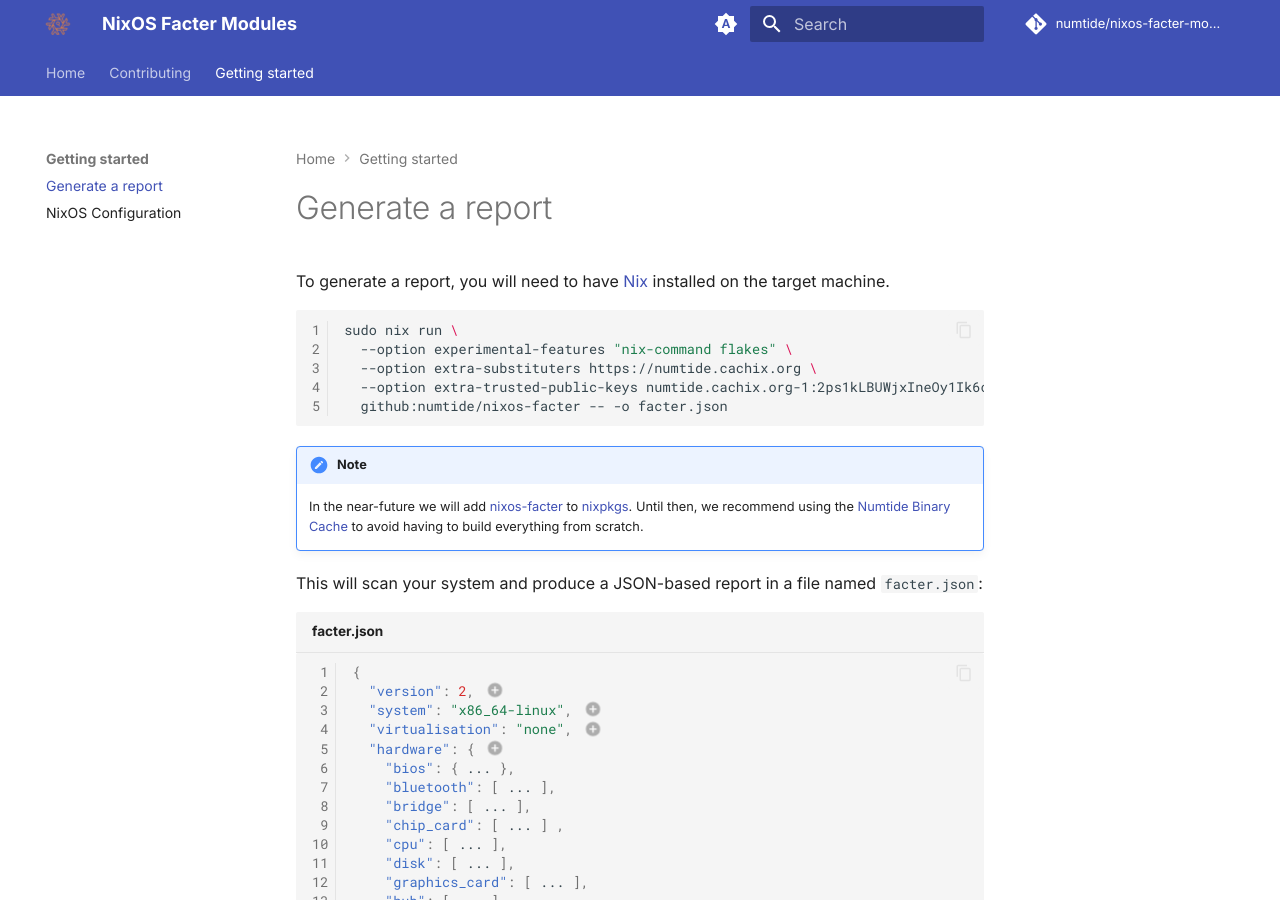
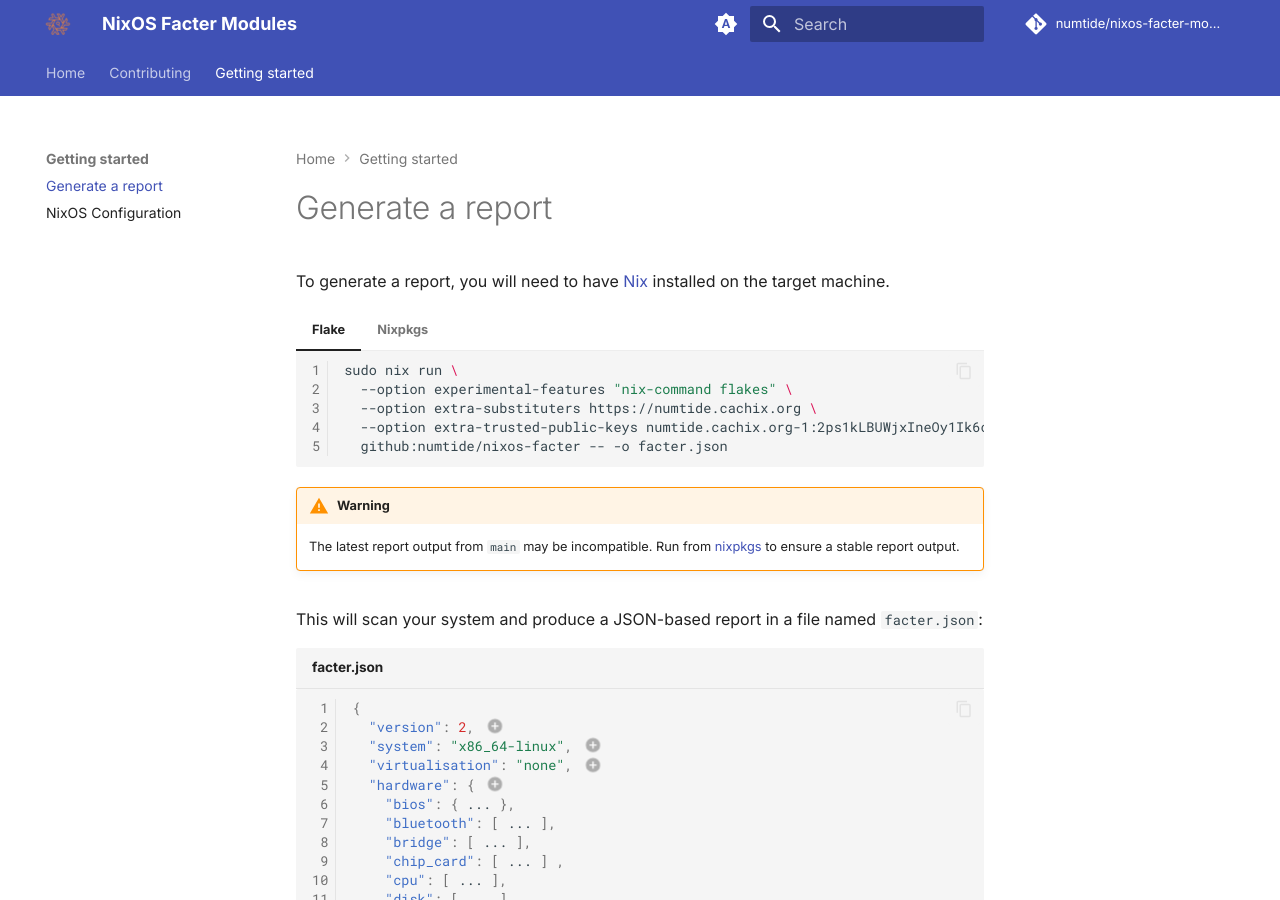
Before and after one commit to numtide/nixos-facter-modules, an MkDocs documentation site: the page built from docs/content/getting-started/generate-report.md, in a window 1280 px wide and 900 px high. Built offline with MkDocs 1.6.1 and Material for MkDocs 9.7.7, drawn with Linux system fonts in a browser that asks for light colours; comment, search, counter and statistics services are not loaded; the version menu is left out.

Commit message:
doc: update getting started
Now that nixos-facter is in nixpkgs, it's possible to run it from there as well as the flake.

````diff
--- a/docs/content/getting-started/generate-report.md
+++ b/docs/content/getting-started/generate-report.md
@@ -2,18 +2,25 @@
 
 To generate a report, you will need to have [Nix] installed on the target machine.
 
-```shell
-sudo nix run \
-  --option experimental-features "nix-command flakes" \
-  --option extra-substituters https://numtide.cachix.org \
-  --option extra-trusted-public-keys numtide.cachix.org-1:2ps1kLBUWjxIneOy1Ik6cQjb41X0iXVXeHigGmycPPE= \
-  github:numtide/nixos-facter -- -o facter.json
-```
+=== "Flake"
 
-!!! note
+    ```shell
+    sudo nix run \
+      --option experimental-features "nix-command flakes" \
+      --option extra-substituters https://numtide.cachix.org \
+      --option extra-trusted-public-keys numtide.cachix.org-1:2ps1kLBUWjxIneOy1Ik6cQjb41X0iXVXeHigGmycPPE= \
+      github:numtide/nixos-facter -- -o facter.json
+    ```
 
-    In the near-future we will add [nixos-facter] to [nixpkgs]. Until then, we recommend using the [Numtide Binary Cache]
-    to avoid having to build everything from scratch.
+    !!! warning
+
+        The latest report output from `main` may be incompatible. Run from [nixpkgs] to ensure a stable report output.
+
+=== "Nixpkgs"
+
+    ```shell
+    sudo nix run nixpkgs#nixos-facter -- -o facter.json
+    ```
 
 This will scan your system and produce a JSON-based report in a file named `facter.json`:
 
````
